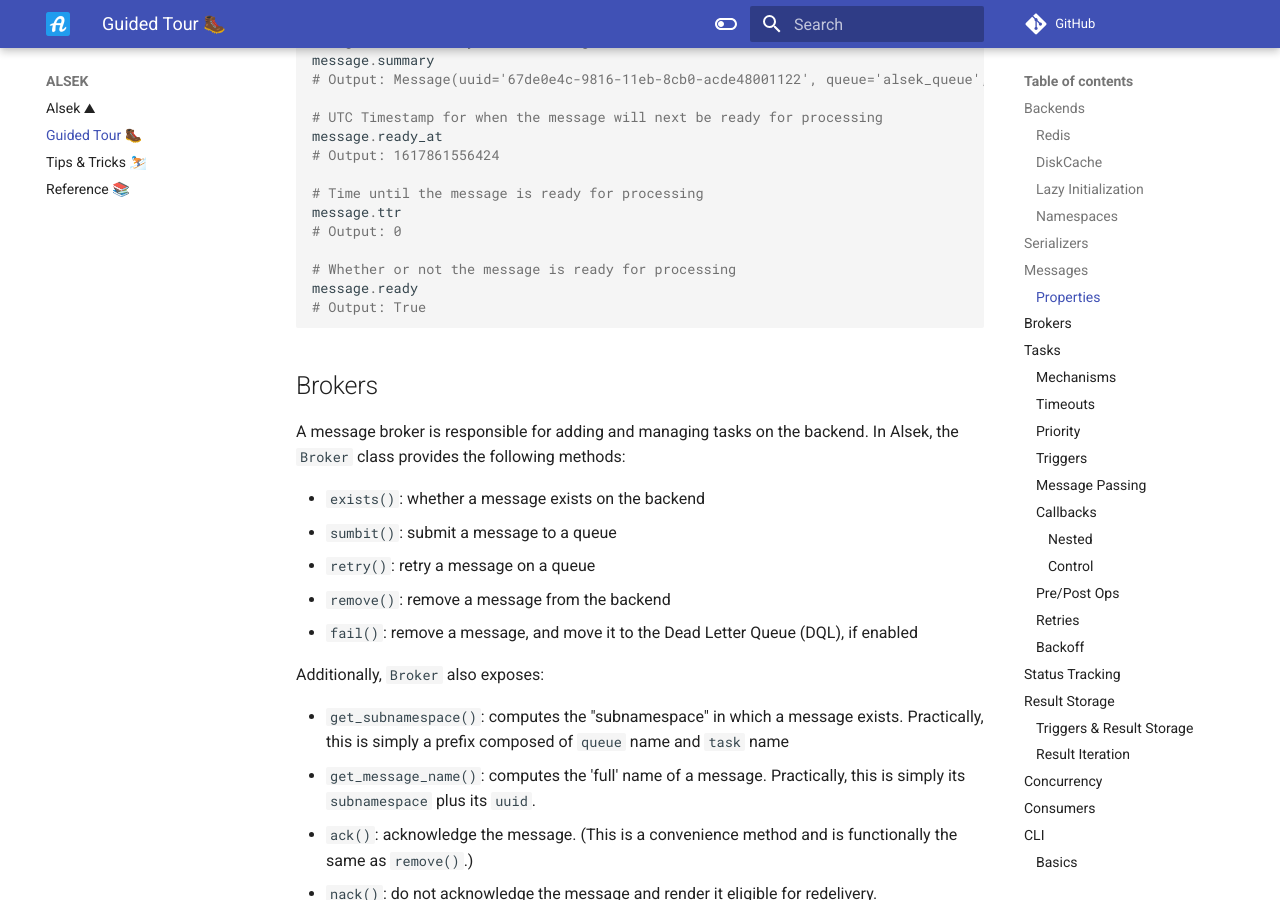
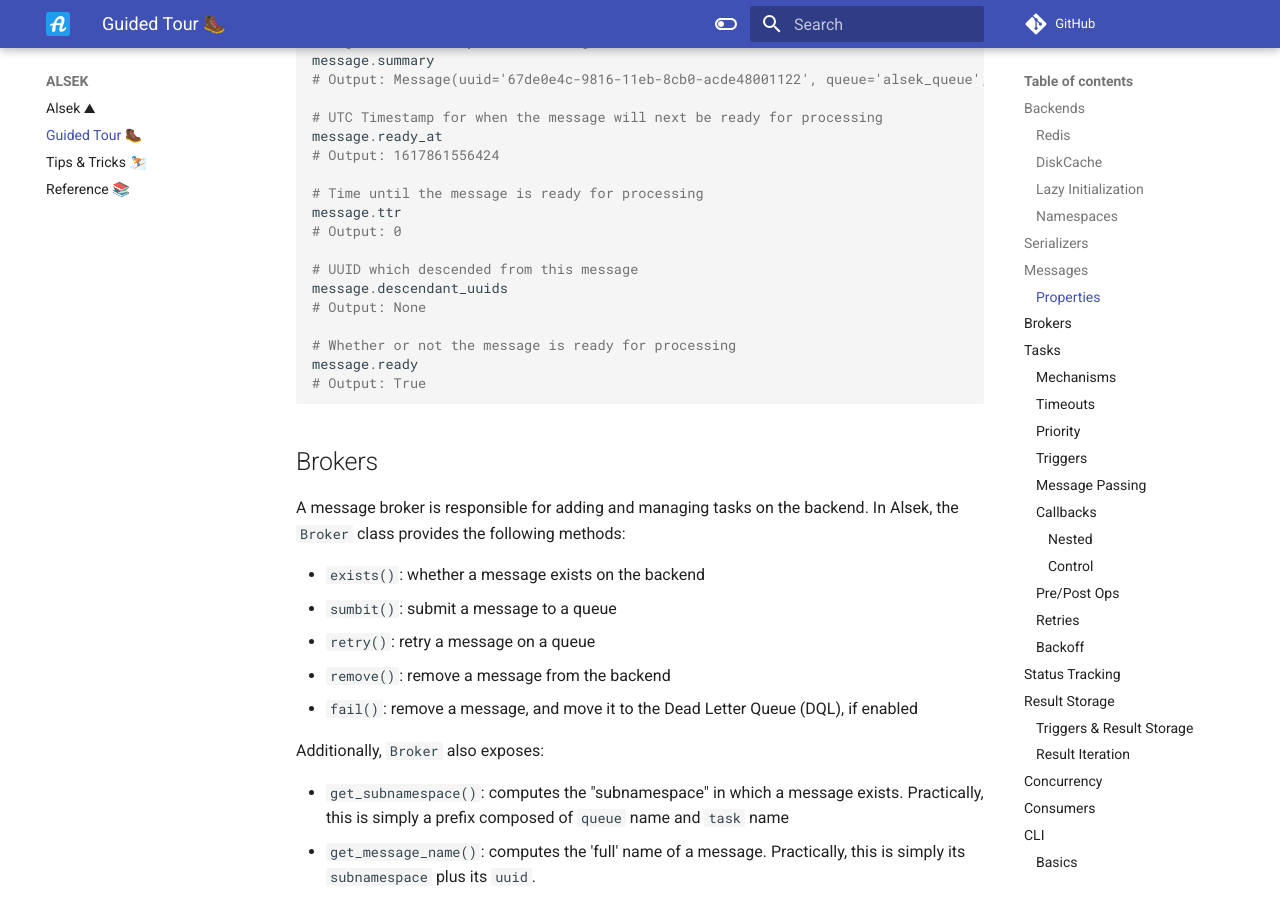
Before and after one commit to TariqAHassan/alsek, an MkDocs documentation site: the page built from docs/guided_tour.md, in a window 1280 px wide and 900 px high, scrolled down 2778 px. Built offline with MkDocs 1.6.1 and Material for MkDocs 9.7.7, drawn with Linux system fonts in a browser that asks for light colours; comment, search, counter and statistics services are not loaded.

Commit message:
Add descendant_uuids sample

```diff
--- a/docs/guided_tour.md
+++ b/docs/guided_tour.md
@@ -144,6 +144,10 @@ message.ready_at
 # Time until the message is ready for processing
 message.ttr
 # Output: 0
+
+# UUID which descended from this message
+message.descendant_uuids
+# Output: None
 
 # Whether or not the message is ready for processing
 message.ready
```
